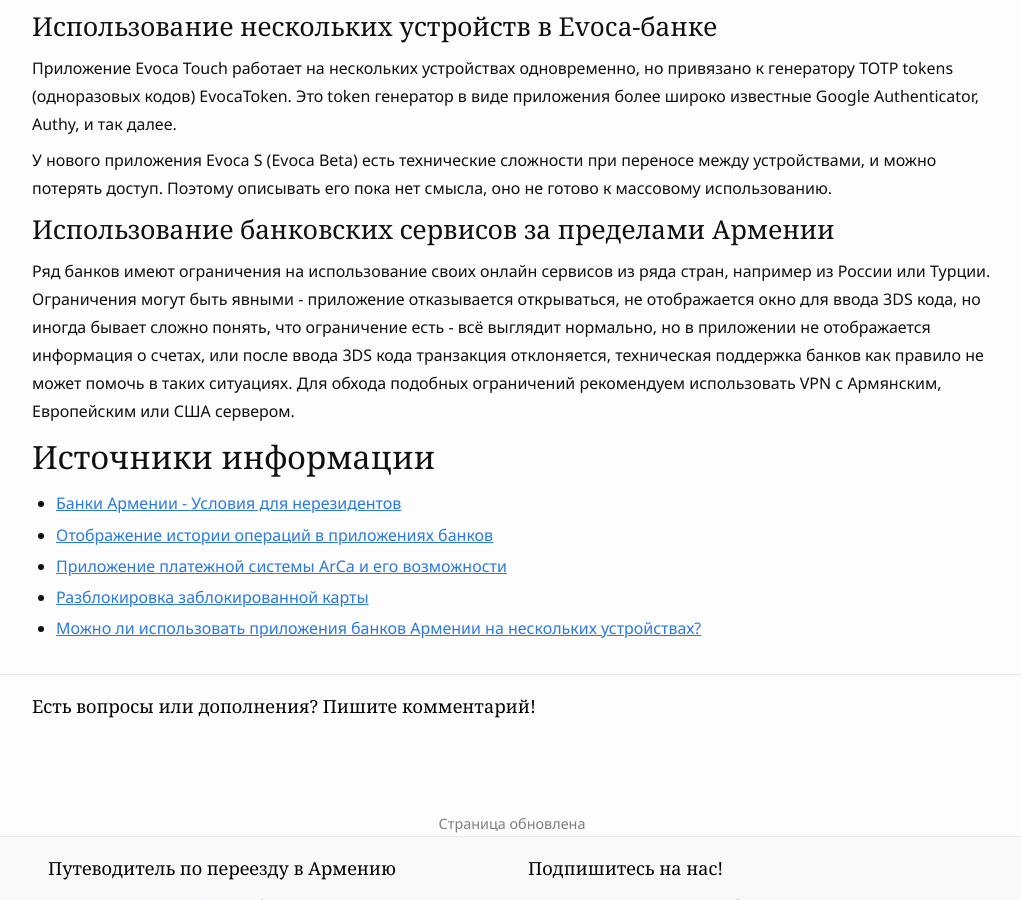
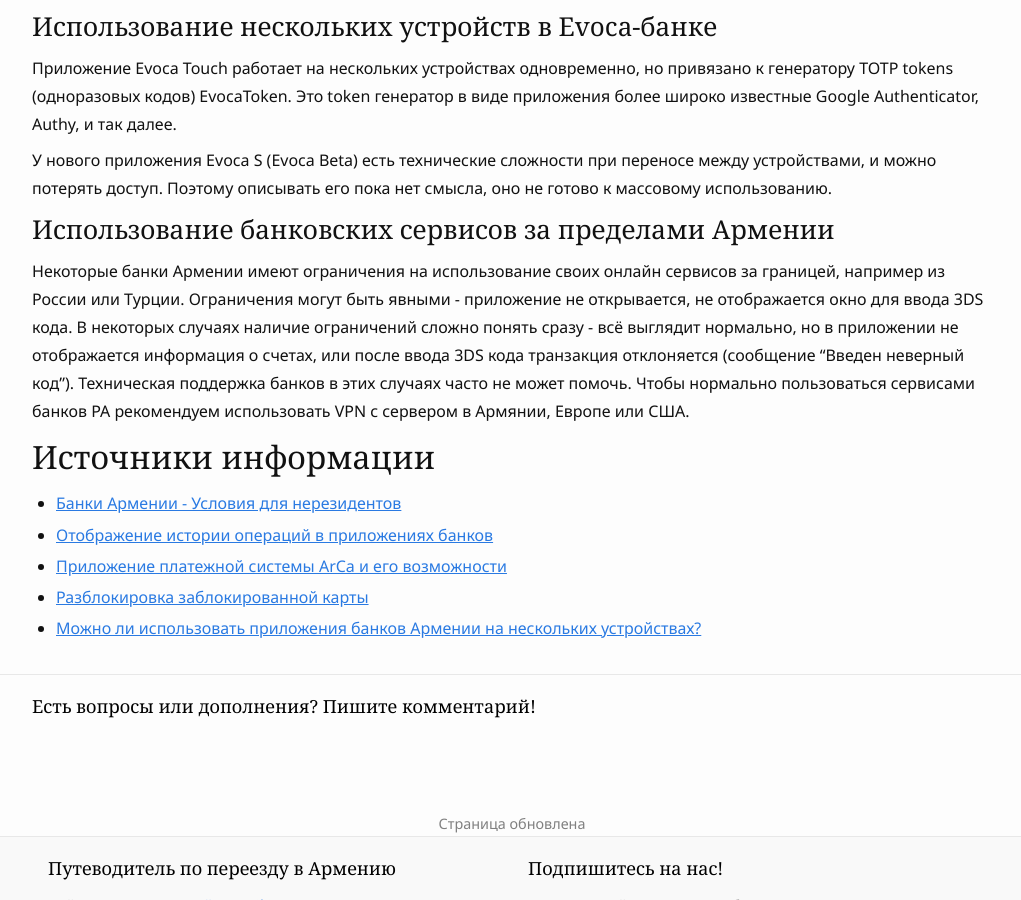
Before and after one commit to haywiki/haywiki.github.io, a Jekyll site: the page built from banks/index.md, in a window 1280 px wide and 900 px high, scrolled down 6935 px. Shown: the whole window, without its empty margins (128-1149 px from the left). Built offline with Jekyll 4.4.1, drawn with Linux system fonts in a browser that asks for light colours; nearby versions of some CDN libraries; a script that is not in the unit is left out; some of the changed text lies outside the part shown.

Commit message:
Update index.md

```diff
--- a/banks/index.md
+++ b/banks/index.md
@@ -144,7 +144,7 @@
 3. Онлайн операции для карты отключены или их суточный лимит установлен на 0. Это, как правило, можно сделать в приложении или через поддержку.
 4. Банк некорректно записал ваш номер телефона, например, в номере из РФ добавлена лишняя 7, номер записан не в корректном международном формате, и так далее. Это особенно часто можно наблюдать у клиентов Юнибанка. Просите дважды перепроверить ваш номер телефона при открытии счета и получении карт.
 5. У используемой SIM карты армянского оператора не включен роуминг, а владелец находится за пределами страны.
-6. Операция происходит из "нежелательной" страны. Ряд банков имеют ограничения на использование онлайн сервисов из определенных локаций, например из России, Турции, некоторых стран Латинской Америки. В таких случаях не отображается окно для ввода 3DS кода, либо после ввода транзакция отклоняется, могут быть другие сложности. При наличии проблем, рекомендуем использовать VPN, не обязательно с IP Армении, по опыту всё отлично работает через VPN в странах ЕС или США
+6. Операция происходит из "нежелательной" страны. Некоторые бванки ограничивают использование онлайн сервисов из определенных стран, например из России, Турции, некоторых стран Латинской Америки. Органичение выражается либо в полной неработоспособности сервисов, либо в частичной (например, после ввода 3DS кода транзакция отклоняется). При наличии проблем в работе с приложениями или сайтами банков, рекомендуем использовать VPN с сервером в Армении, Европе или США, как правило, это позволяет полностью решить проблемы.
 
 ### Как разблокировать карту через поддержку банка?
 
@@ -227,7 +227,7 @@
 
 ### Использование банковских сервисов за пределами Армении
 
-Ряд банков имеют ограничения на использование своих онлайн сервисов из ряда стран, например из России или Турции. Ограничения могут быть явными - приложение отказывается открываться, не отображается окно для ввода 3DS кода, но иногда бывает сложно понять, что ограничение есть - всё выглядит нормально, но в приложении не отображается информация о счетах, или после ввода 3DS кода транзакция отклоняется, техническая поддержка банков как правило не может помочь в таких ситуациях. Для обхода подобных ограничений рекомендуем использовать VPN с Армянским, Европейским или США сервером.
+Некоторые банки Армении имеют ограничения на использование своих онлайн сервисов за границей, например из России или Турции. Ограничения могут быть явными - приложение не открывается, не отображается окно для ввода 3DS кода. В некоторых случаях наличие ограничений сложно понять сразу - всё выглядит нормально, но в приложении не отображается информация о счетах, или после ввода 3DS кода транзакция отклоняется (сообщение "Введен неверный код"). Техническая поддержка банков в этих случаях часто не может помочь. Чтобы нормально пользоваться сервисами банков РА рекомендуем использовать VPN с сервером в Армянии, Европе или США.
 
 ## Источники информации
 
```
